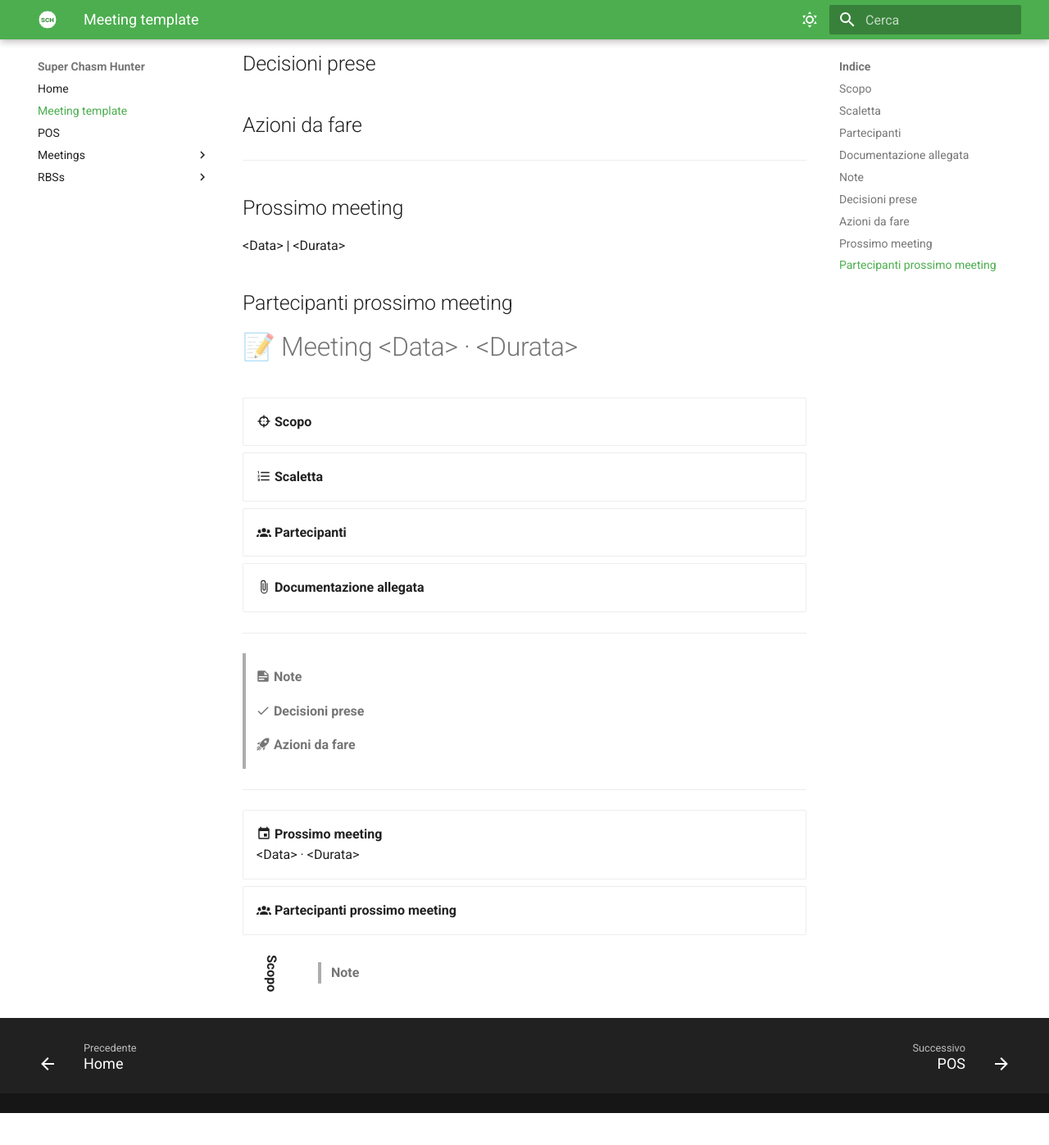
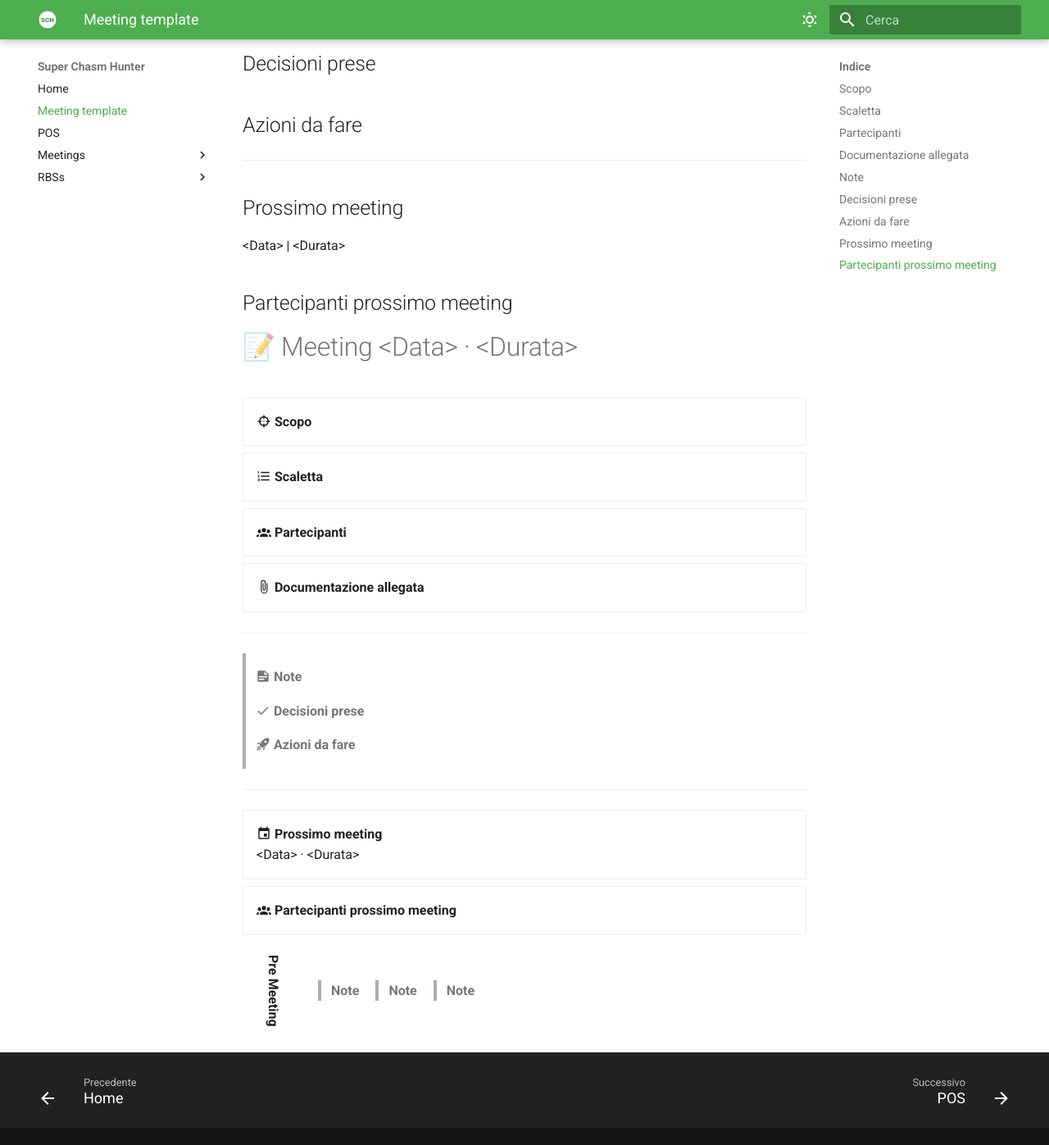
Before and after one commit to FilippoGurioli/super-chasm-hunter-pm, an MkDocs documentation site: the page built from docs/Meeting template.md, in a window 1280 px wide and 1400 px high, scrolled down 788 px. Shown: the top 1397 px of the window at 82% size. Built offline with MkDocs 1.6.1 and Material for MkDocs 9.7.7, drawn with Linux system fonts in a browser that asks for light colours; before the commit the page ends 2146 px from its top, so only the background shows below that.

Commit message:
Layout test again

```diff
--- a/docs/Meeting template.md
+++ b/docs/Meeting template.md
@@ -100,7 +100,7 @@ title: Meeting template
 <section markdown="1" style="display: flex; align-items: center;">
 
 <div class="vertical-card" markdown="1">
-__Scopo__
+__Pre Meeting__
 { .card }
 </div>
 
@@ -108,5 +108,14 @@ __Scopo__
 > **Note**
 { .card }
 </div>
+<div class="right-callout" markdown="1">
+> **Note**
+{ .card }
+</div>
+<div class="right-callout" markdown="1">
+> **Note**
+{ .card }
+</div>
+
 
 </section>
--- a/docs/stylesheets/extra.css
+++ b/docs/stylesheets/extra.css
@@ -11,7 +11,7 @@ section[style*="display: flex"] {
 
 /* Card con testo verticale a sinistra */
 .vertical-card .card {
-  writing-mode: vertical-rl;
+  writing-mode: vertical-lr;
   text-orientation: sideways;
   transform-origin: top left;
   /* Regola dimensioni se necessario */
```
